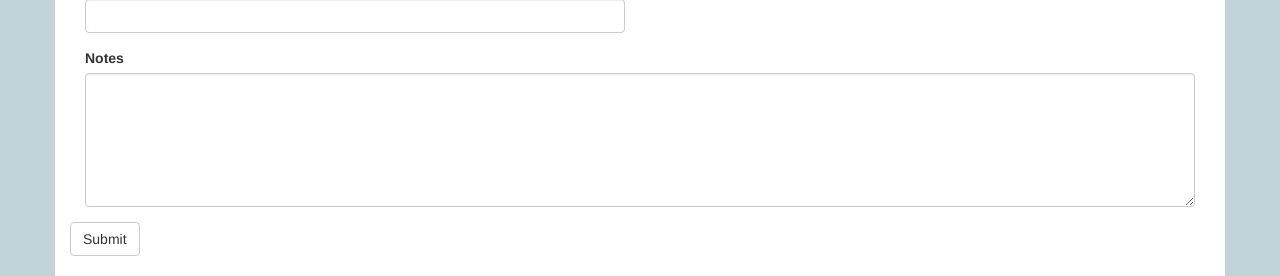
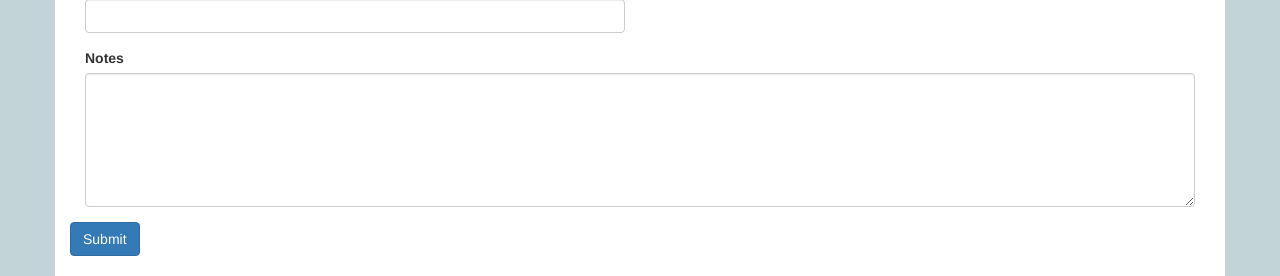
Before and after one commit to curtisgibby/primary-music, a PHP site: page / in a window 1280 px wide. Shown: the part 864-1140 px from the top of the page. Run offline with PHP 8.4, Linux system fonts and the light colour scheme; some libraries are stand-ins or nearby versions.

Commit message:
make bottom submit button "btn-primary"

```diff
--- a/index.php
+++ b/index.php
@@ -275,7 +275,7 @@ if(isset($form['Date'])) {
 			</div>
 		</div>
 
-		<button type="submit" class="btn btn-default">Submit</button>
+		<button type="submit" class="btn btn-primary">Submit</button>
 		</form>
 
 		<?php endif;?>
```
